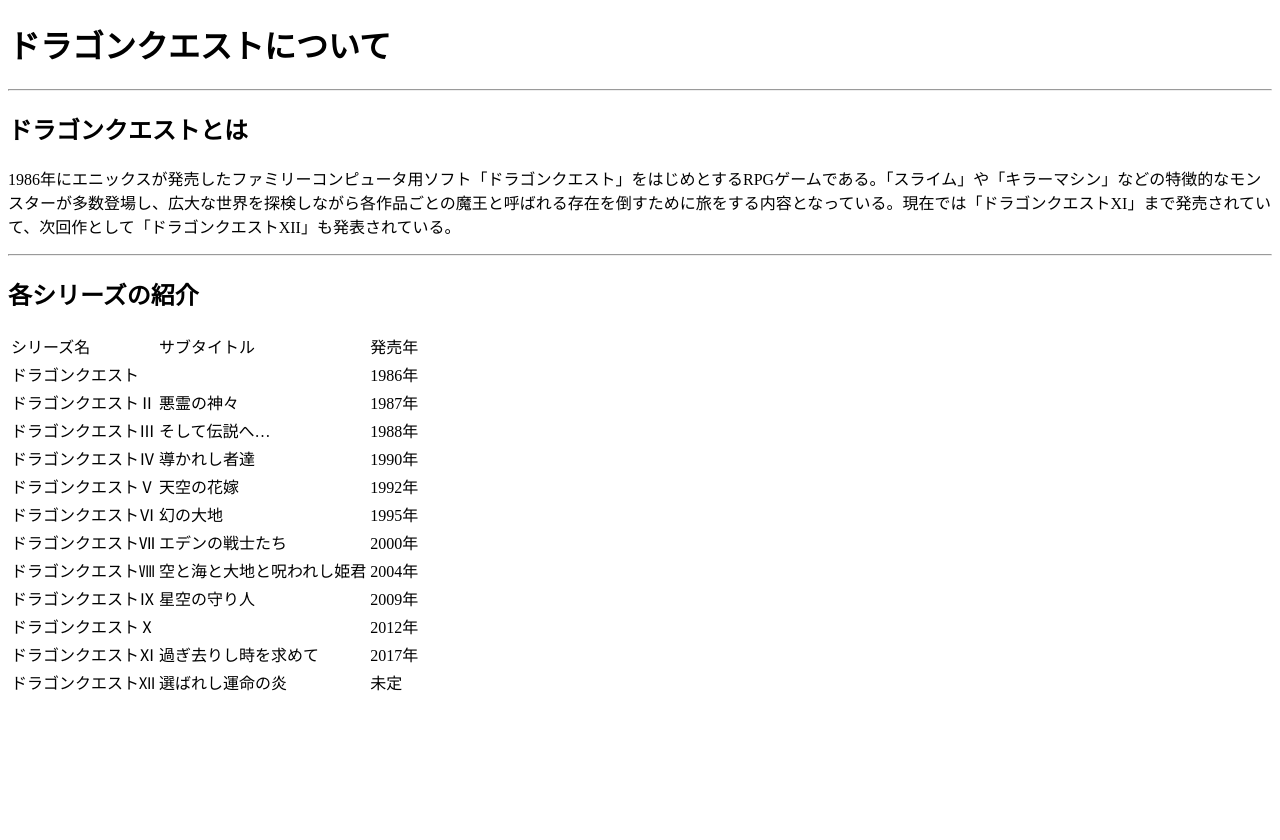
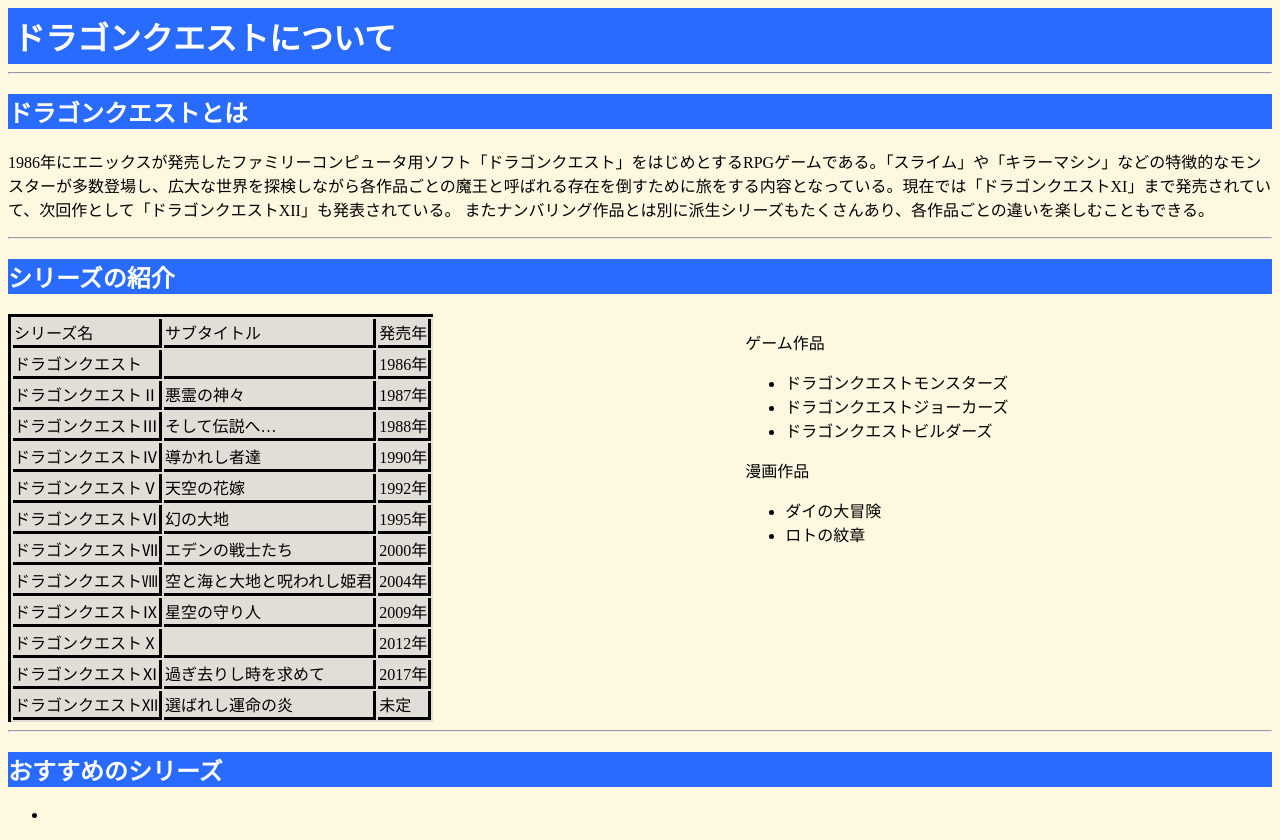
Before and after one commit to s1F102402080/team-project, a plain HTML site: page RY.html in a window 1280 px wide. Before the commit the page ends 800 px from the top, so only its background shows below. Drawn offline with Linux system fonts and the light colour scheme.

Commit message:
ドラクエについての内容を更新しました

```diff
--- a/RY.html
+++ b/RY.html
@@ -3,16 +3,20 @@
     <head>
         <meta charset="UTF-8">
         <title>ドラゴンクエスト</title>
-        <link rel="stylesheet" href="css\index.css">
+        <link rel="stylesheet" href="css\RY.css">
     </head>
 
     <body>
         <h1>ドラゴンクエストについて</h1>
         <hr>
         <h2>ドラゴンクエストとは</h2>
-        <p>1986年にエニックスが発売したファミリーコンピュータ用ソフト「ドラゴンクエスト」をはじめとするRPGゲームである。「スライム」や「キラーマシン」などの特徴的なモンスターが多数登場し、広大な世界を探検しながら各作品ごとの魔王と呼ばれる存在を倒すために旅をする内容となっている。現在では「ドラゴンクエストXI」まで発売されていて、次回作として「ドラゴンクエストXII」も発表されている。</p>
+        <p>1986年にエニックスが発売したファミリーコンピュータ用ソフト「ドラゴンクエスト」をはじめとするRPGゲームである。「スライム」や「キラーマシン」などの特徴的なモンスターが多数登場し、広大な世界を探検しながら各作品ごとの魔王と呼ばれる存在を倒すために旅をする内容となっている。現在では「ドラゴンクエストXI」まで発売されていて、次回作として「ドラゴンクエストXII」も発表されている。
+            またナンバリング作品とは別に派生シリーズもたくさんあり、各作品ごとの違いを楽しむこともできる。
+        </p>
         <hr>
-        <h2>各シリーズの紹介</h2>
+        <h2>シリーズの紹介</h2>
+        <div id="container">
+        <div class="sidebar">
         <table>
             <tr><td>シリーズ名</td><td>サブタイトル</td><td>発売年</td></tr>
             <tr><td>ドラゴンクエスト</td><td></td><td>1986年</td></tr>
@@ -28,5 +32,27 @@
             <tr><td>ドラゴンクエストⅪ</td><td>過ぎ去りし時を求めて</td><td>2017年</td></tr>
             <tr><td>ドラゴンクエストⅫ</td><td>選ばれし運命の炎</td><td>未定</td></tr>
         </table>
+        </div>
+
+
+        <div class="content">
+        <p>ゲーム作品</p>
+        <ul>
+            <li>ドラゴンクエストモンスターズ</li>
+            <li>ドラゴンクエストジョーカーズ</li>
+            <li>ドラゴンクエストビルダーズ</li>
+        </ul>
+        <p>漫画作品</p>
+        <ul>
+            <li>ダイの大冒険</li>
+            <li>ロトの紋章</li>
+        </ul>
+        </div>
+        </div>
+        <hr>
+        <h2>おすすめのシリーズ</h2>
+        <ul>
+            <li></li>
+        </ul>
     </body>
 </html>
--- a/css/RY.css
+++ b/css/RY.css
@@ -0,0 +1,39 @@
+body{
+    background-color: #FFF8E0;
+}
+
+h1 {
+    color:#fff;
+    background-color: #296BFF;
+    padding: 5px;
+    margin: 0%;
+}
+
+h2{
+    color: #fff;
+    background-color: #296BFF;
+}
+
+table{
+    background-color:#E0DED7;
+    border-top:solid #000;
+    border-left:solid #000;
+}
+
+td{
+    border-bottom:solid #000;
+    border-right: solid #000;
+}
+
+#container{
+    display: flex;
+    flex-direction: row;
+}
+
+div.sidebar {
+    width: 70%;
+}
+
+div.content{
+    width: 50%;
+}
```
